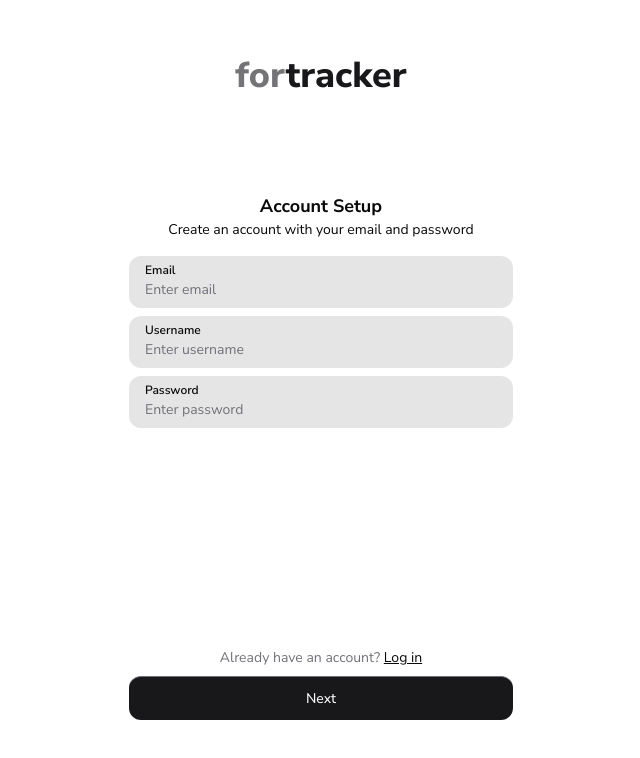
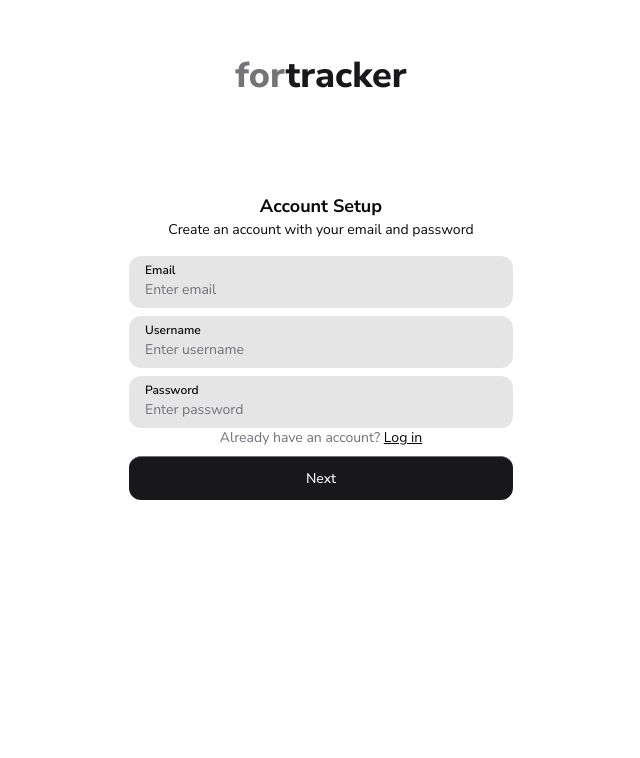
Before and after one commit to 4fort/expense-tracker, a Next.js app: page /signup in a window 1280 px wide. Shown: the top 758 px of the page, without its empty margins (319-959 px from the left). Built offline with nearby package versions, Linux system fonts and the light colour scheme.

Commit message:
Refactor layout and main components to improve body styling and ensure proper spacing

```diff
--- a/app/layout.tsx
+++ b/app/layout.tsx
@@ -27,9 +27,7 @@ export default function RootLayout({
 }>) {
   return (
     <html lang="en">
-      <body className={`${nunitoSans.className} antialiased h-screen pb-16`}>
-        {children}
-      </body>
+      <body className={`${nunitoSans.className} antialiased`}>{children}</body>
     </html>
   );
 }
--- a/components/main.tsx
+++ b/components/main.tsx
@@ -8,7 +8,9 @@ const Main = ({
   children: React.ReactNode;
   className?: string;
 }>) => {
-  return <main className={cn("h-full p-4", className)}>{children}</main>;
+  return (
+    <main className={cn("flex-grow p-4 pb-24", className)}>{children}</main>
+  );
 };
 
 export default Main;
```
